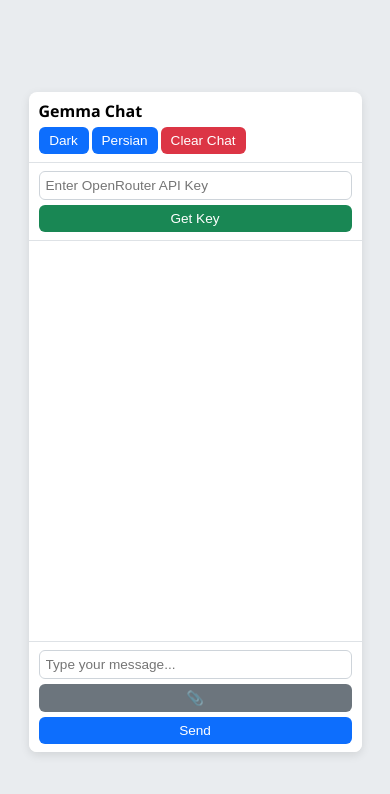
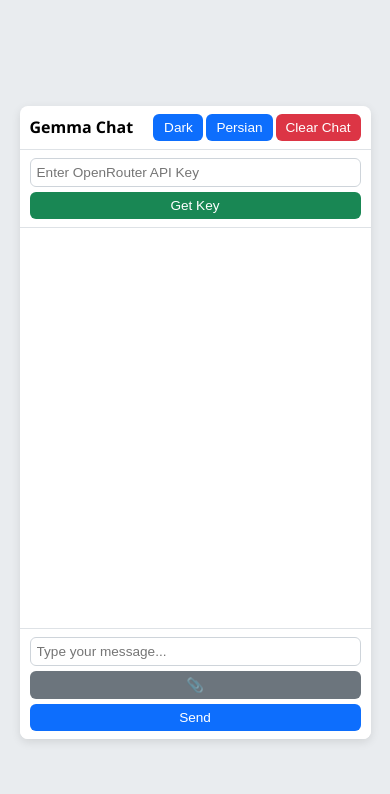
Before and after one commit to yebekhe/gemma, a plain HTML site: page index.html in a window 390 px wide. Drawn offline with nearby package versions, Linux system fonts and the light colour scheme.

Commit message:
Update index.html

```diff
--- a/index.html
+++ b/index.html
@@ -208,7 +208,9 @@
     /* Media Queries for Mobile */
     @media (max-width: 768px) {
       .chat-wrapper {
-        height: 80%; /* Use more vertical space on mobile */
+        height: 75%; /* Use more vertical space on mobile */
+        position:fixed;
+        align-self: center;
         border-radius: 8px;
       }
       .chat-header {
```
